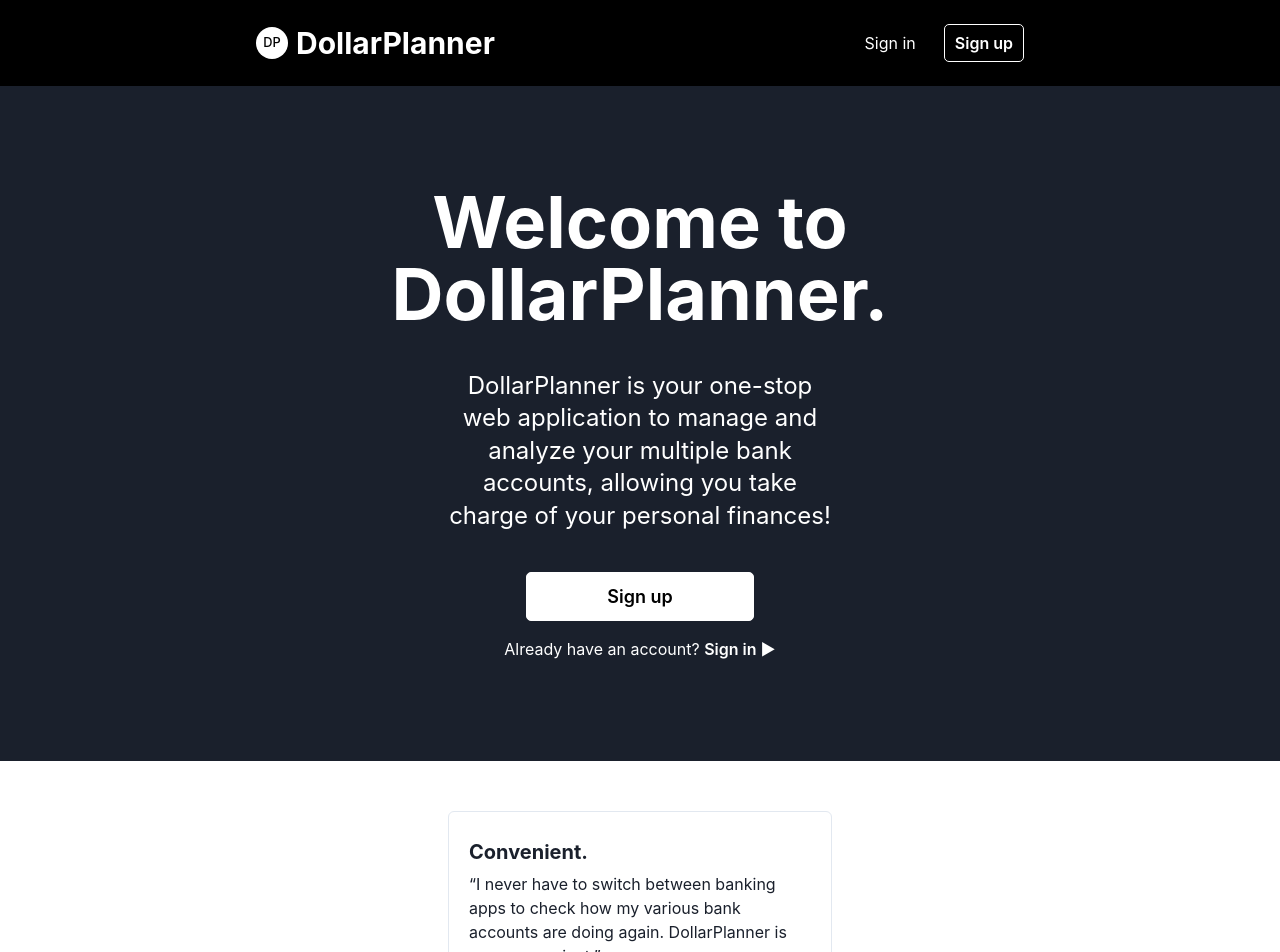
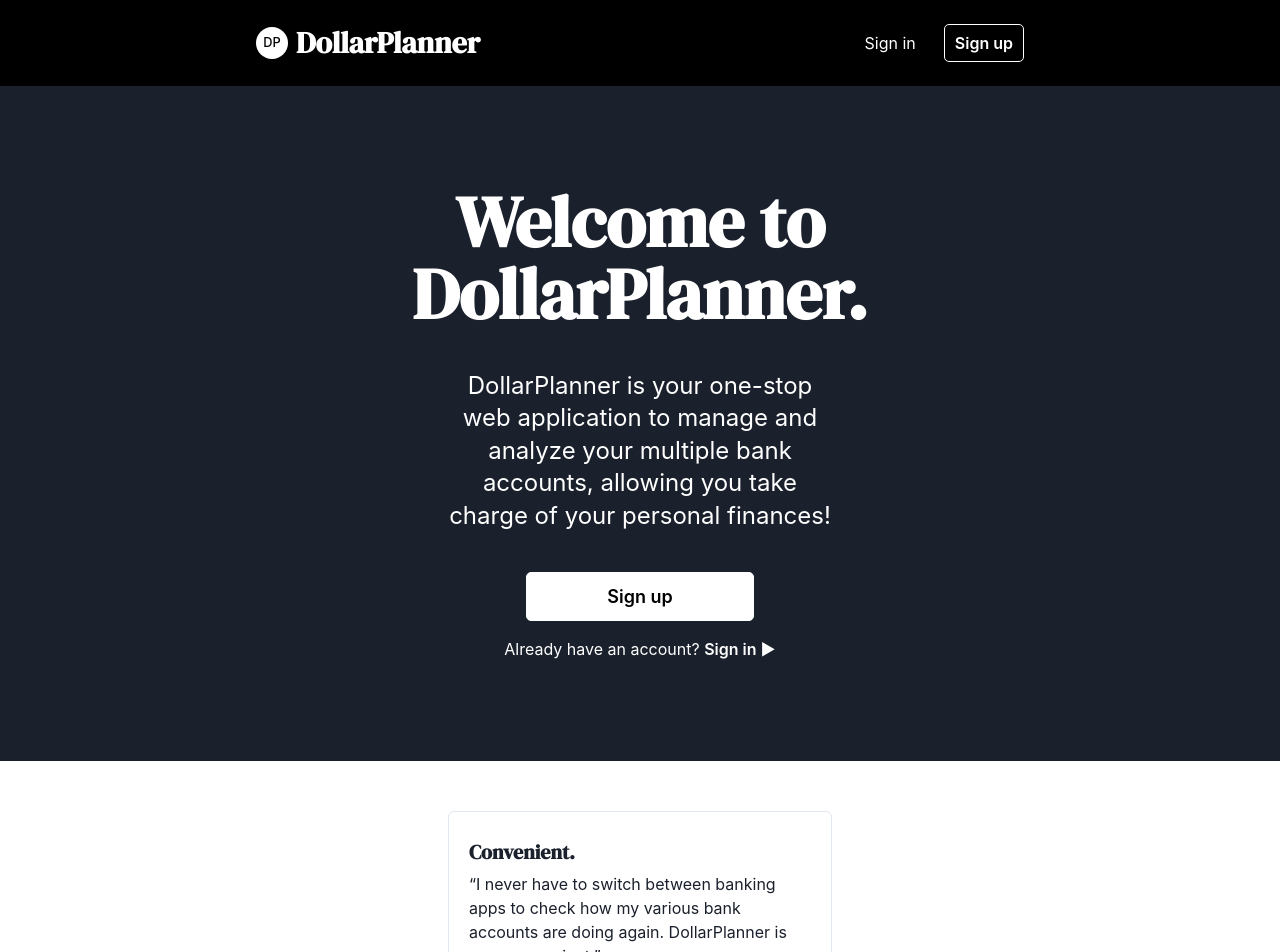
Before and after one commit to project-orbital/frontend, a React (Create React App) app: page / in a window 1280 px wide. Shown: the top 952 px of the page. Built offline with nearby package versions, Linux system fonts and the light colour scheme.

Commit message:
Install new header font

```diff
--- a/package.json
+++ b/package.json
@@ -4,6 +4,7 @@
   "private": true,
   "dependencies": {
     "@chakra-ui/react": "^1.8.8",
+    "@fontsource/dm-serif-display": "^4.5.7",
     "@reduxjs/toolkit": "^1.8.2",
     "axios": "^0.27.2",
     "formik": "^2.2.9",
--- a/src/index.js
+++ b/src/index.js
@@ -8,9 +8,12 @@
 import Dashboard from "./routes/Dashboard";
 import store from "./states/store";
 import {Provider} from "react-redux";
+import '@fontsource/dm-serif-display/400.css'
 
 const theme = extendTheme({
-    // Theme extensions go here.
+    fonts: {
+        heading: 'DM Serif Display, serif',
+    },
 })
 
 const element = <StrictMode>
```
Also changed, not shown: 1 other file (tests, documents, lock files or other folders).
